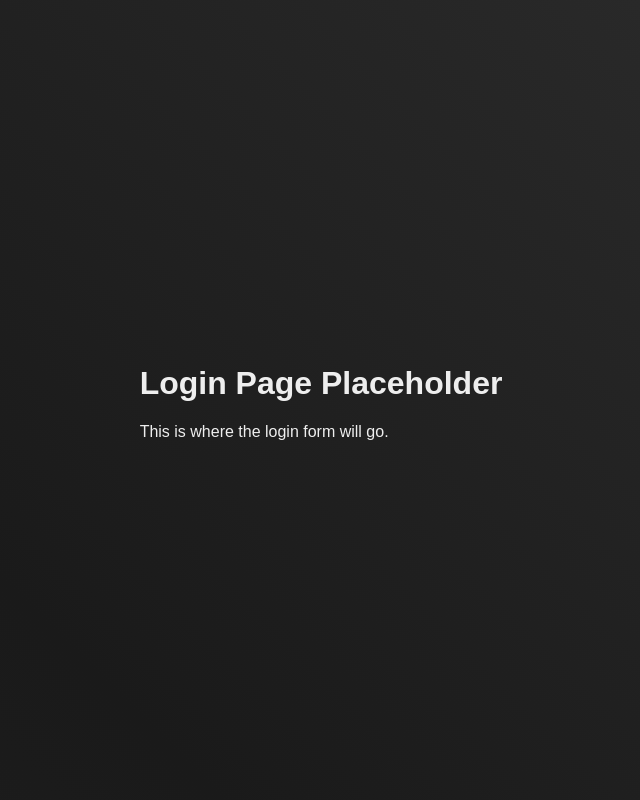
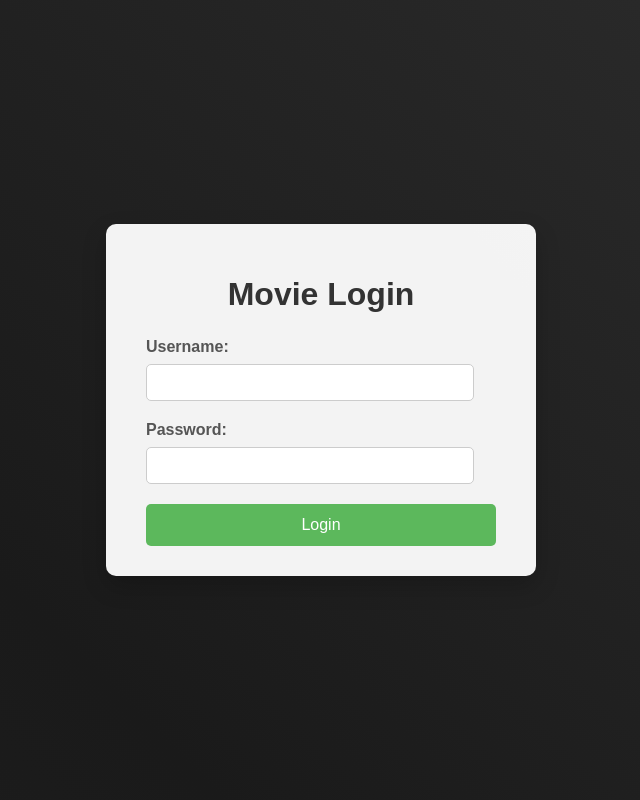
Before and after one commit to ArthPatel-GitHub/AS91896--2.7-, a Flask app: page / in a window 1280 px wide. Shown: the whole page, without its empty margins (319-959 px from the left). Run offline with Flask 3, Linux system fonts and the light colour scheme.

```diff
--- a/my_movie_website/static/css/style.css
+++ b/my_movie_website/static/css/style.css
@@ -3,7 +3,7 @@ body {
     font-family: Arial, sans-serif;
     margin: 0;
     padding: 0;
-    color: #eee; /* Changed text color to light gray for better visibility on dark background */
+    color: #eee; /* Light color for general text on dark background */
     overflow: hidden; /* Hide scrollbars caused by pseudo-element */
     display: flex;
     justify-content: center;
@@ -29,3 +29,60 @@ body {
     50% { background-position: 100% 50%; }
     100% { background-position: 0% 50%; }
 }
+
+/* New CSS for the login box and container */
+.container {
+    position: relative; /* To ensure it's above the background */
+    z-index: 1;
+    text-align: center; /* Helps in centering inline-block elements */
+}
+
+.auth-box {
+    background-color: rgba(255, 255, 255, 0.95); /* White box with slight transparency */
+    padding: 30px 40px;
+    border-radius: 10px;
+    box-shadow: 0 10px 25px rgba(0, 0, 0, 0.2);
+    width: 350px; /* Or max-width as preferred */
+    margin: 20px auto; /* Centers the block element */
+    display: inline-block; /* Allows vertical centering via flexbox on body if used */
+    text-align: left; /* Align text inside the box to the left */
+}
+
+h1 {
+    color: #333; /* Darker color for text inside the white box */
+    text-align: center;
+    margin-bottom: 25px;
+}
+
+label {
+    display: block;
+    margin-bottom: 8px;
+    font-weight: bold;
+    color: #555; /* Slightly lighter dark for labels */
+}
+
+input[type="text"],
+input[type="password"] {
+    width: calc(100% - 22px); /* Account for padding */
+    padding: 10px;
+    margin-bottom: 20px;
+    border: 1px solid #ccc;
+    border-radius: 5px;
+    box-sizing: border-box; /* Important for width calculation */
+}
+
+input[type="submit"] {
+    background-color: #5cb85c;
+    color: white;
+    padding: 12px 20px;
+    border: none;
+    border-radius: 5px;
+    cursor: pointer;
+    font-size: 16px;
+    width: 100%;
+    transition: background-color 0.3s ease;
+}
+
+input[type="submit"]:hover {
+    background-color: #4cae4c;
+}
--- a/my_movie_website/templates/login.html
+++ b/my_movie_website/templates/login.html
@@ -4,7 +4,16 @@
 
 {% block content %}
 <div class="auth-box">
-    <h1>Login Page Placeholder</h1>
-    <p>This is where the login form will go.</p>
+    <h1>Movie Login</h1>
+    <form method="POST" action="#"> {# action is placeholder for now #}
+        <label for="username">Username:</label>
+        <input type="text" id="username" name="username" required>
+
+        <label for="password">Password:</label>
+        <input type="password" id="password" name="password" required>
+
+        <input type="submit" value="Login">
+    </form>
+    {# The "Don't have an account?" link will be added in a later commit #}
 </div>
 {% endblock %}
```
Also changed, not shown: app.py (renamed from my_movie_website/app.py), 3 other files.
